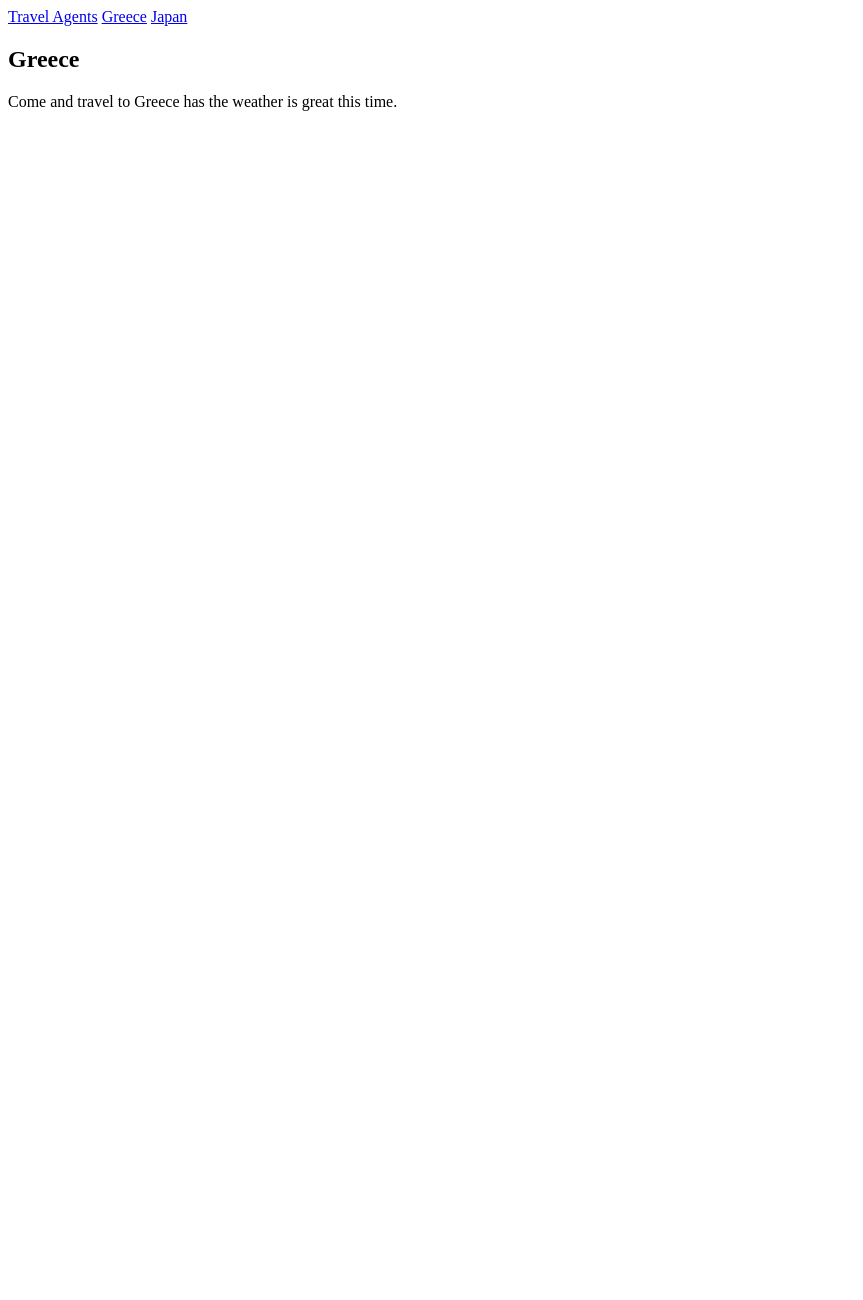
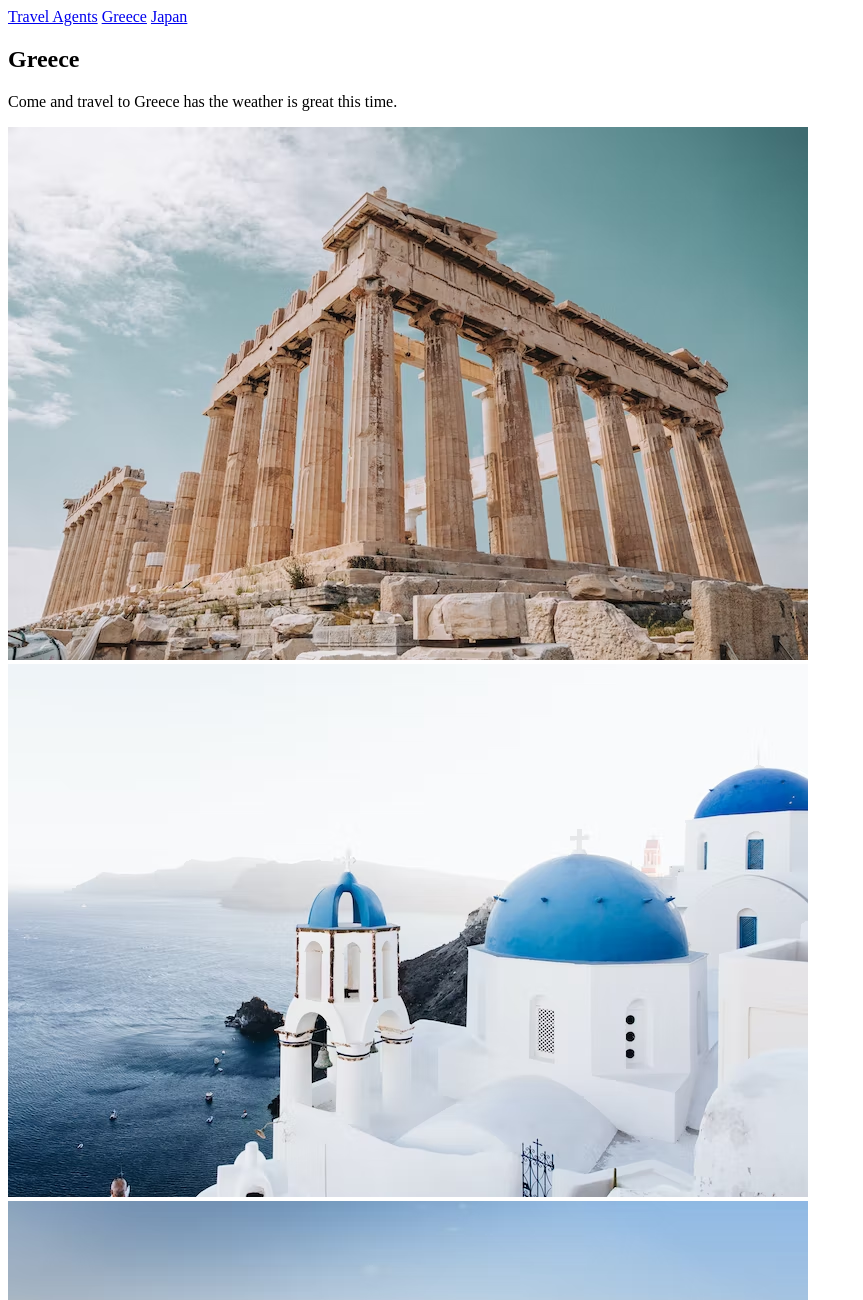
Before and after one commit to AaronCoburn/Travel-Agents, a plain HTML site: page Second-Page-Greece.html in a window 1280 px wide. Shown: the top 1300 px of the page, without its empty margins (0-863 px from the left). Before the commit the page ends 800 px from the top, so only its background shows below. Drawn offline with Linux system fonts and the light colour scheme.

Commit message:
Added image folder and img src with alt texts

```diff
--- a/Second-Page-Greece.html
+++ b/Second-Page-Greece.html
@@ -18,7 +18,9 @@
     </section>
     <section>
         <div>
-
+            <img src="images/image-1.avif" alt="View of a greek building and the ocean." />
+            <img src="images/image-2.avif" alt="View of a greek temple structure." />
+            <img src="images/image-3.avif" alt="Great view of a inside the greek building and the ocean with plants." />
         </div>
     </section>
 
```
